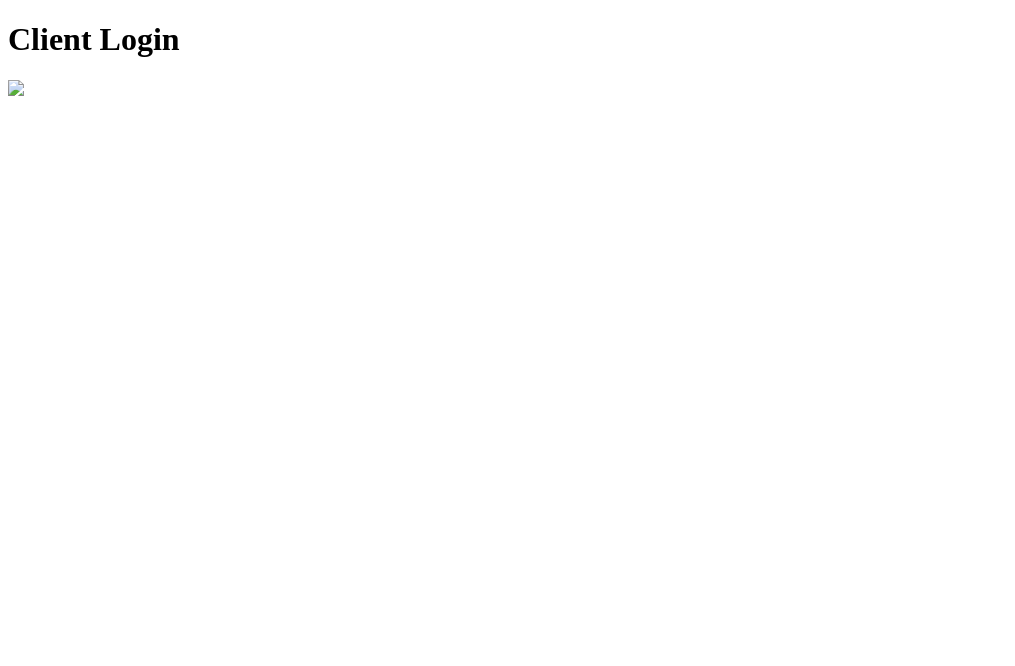
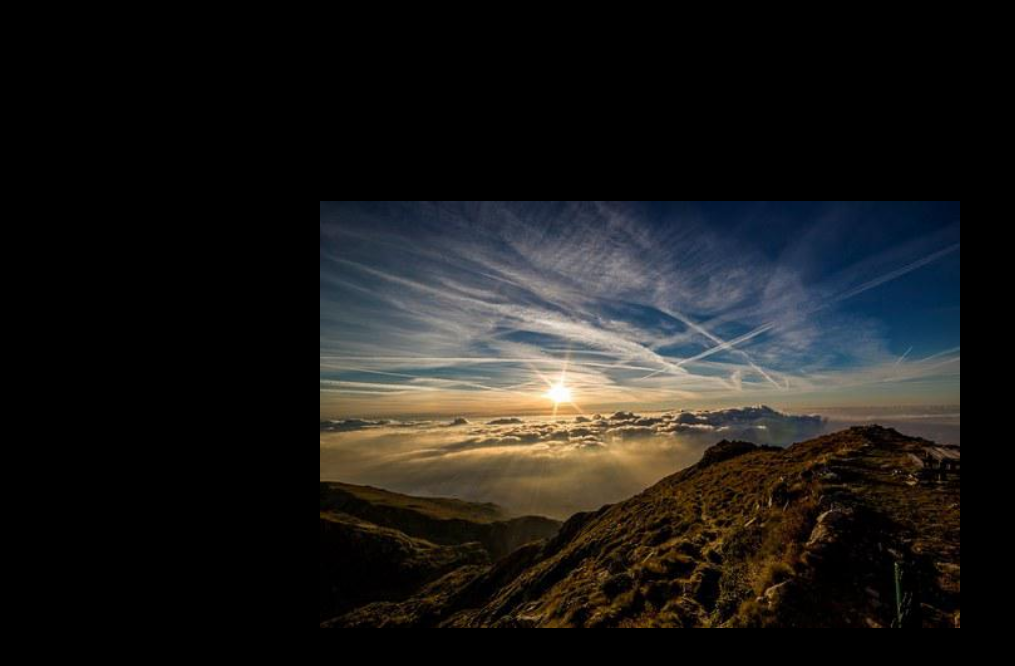
Before and after one commit to Hayety/Flexbox, a plain HTML site: page index.html in a window 1280 px wide. Shown: the whole page, without its empty margins (0-1015 px from the left). Drawn offline with Linux system fonts and the light colour scheme; a web font is replaced by a local one.

Commit message:
image au centre, ajustement de taille+ fond noir

```diff
--- a/index.html
+++ b/index.html
@@ -8,8 +8,13 @@
     <link rel="stylesheet" href="style.css">
 </head>
 <body>
-  <h1>Client Login</h1>
-<image src="mountains-190055__340"
+  <h1> Client Login</h1></h>
+<table>
+  <tr>
+    <td> </td>
+  </tr>
+</table>
+
 
 
 
--- a/style.css
+++ b/style.css
@@ -1,5 +1,12 @@
 @import url(https://fonts.google.com/share?selection.family=Open%20Sans:wght@400;700%7COxygen:wght@300);
 
-/*layout de la page ../*
+
 
 body {
+    background-image:url(mountains-190055__340.jpeg);
+    height: 800px;
+    background-position: center;
+    background-repeat: no-repeat;
+    background-size: 50%;
+    background-color:black
+}
```
Also changed, not shown: mountains-190055__340.jpeg (added).
